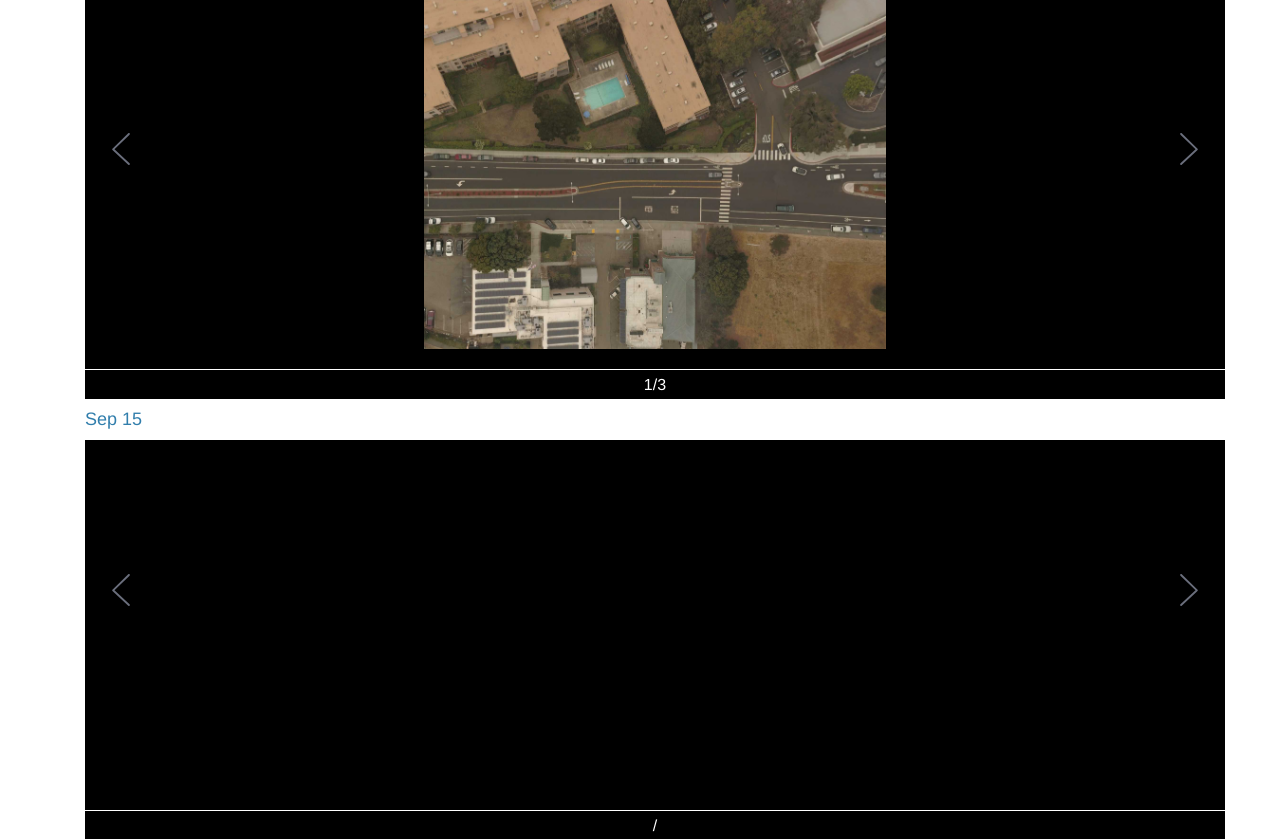
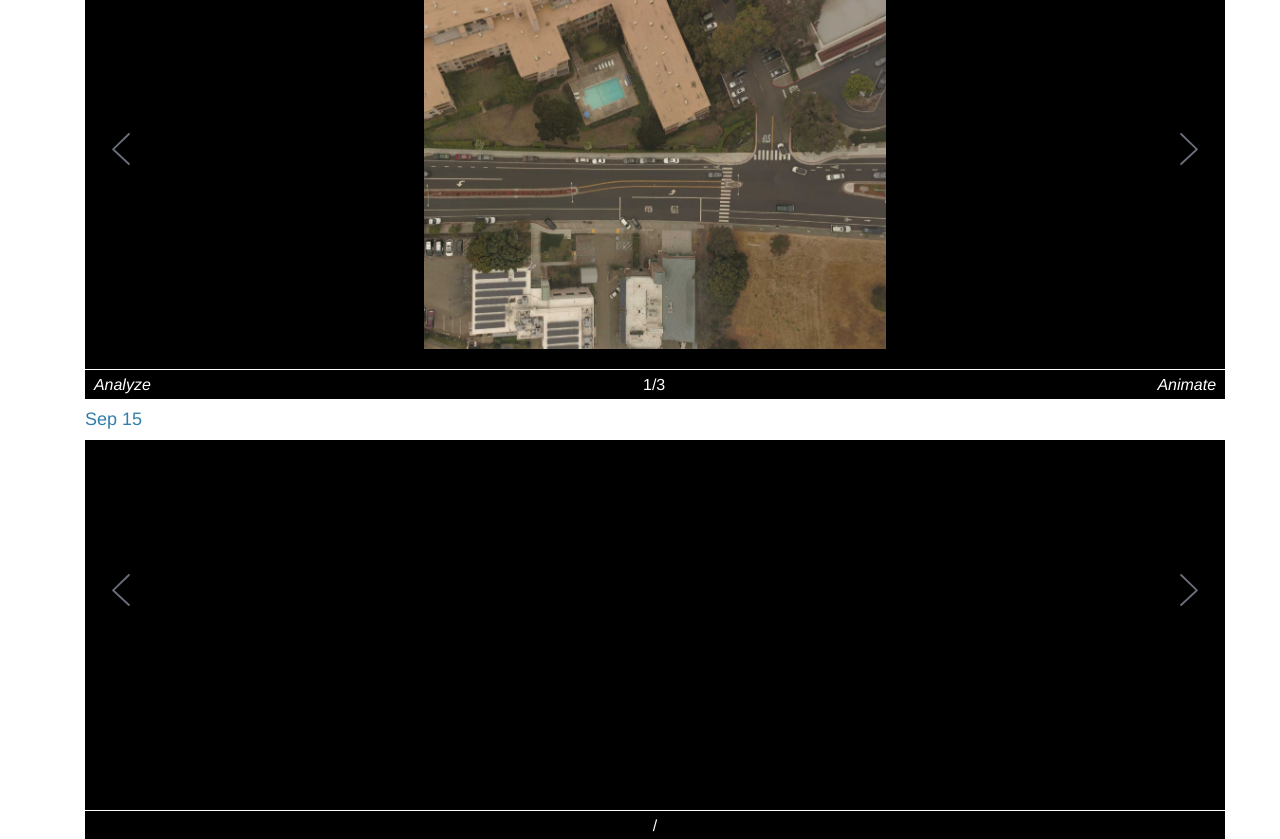
Before and after one commit to danielmcheng1/drone, a Flask app: page /photos in a window 1280 px wide. Shown: the part 235-1074 px from the top of the page. Run offline with Flask 2, Linux system fonts and the light colour scheme; some libraries are stand-ins or nearby versions.

Commit message:
Add analyze/animate spans

```diff
--- a/templates/photos.html
+++ b/templates/photos.html
@@ -29,7 +29,9 @@
                     <img src="{{url_for('static', filename='images/left.svg')}}" class="prev"/>
                     <img src="{{url_for('static', filename='images/right.svg')}}" class="next"/>
                     <div class="footer-info">
+                        <span style="float:left"><i>&nbsp;&nbsp;Analyze</i></span>
                         <span class="current"></span>/<span class="total"></span>
+                        <span style="float:right"><i>Animate&nbsp;&nbsp;</i></span>
                 </div>
             </div>
         </div>
```
